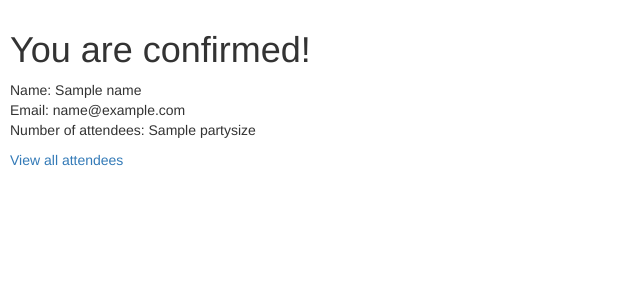
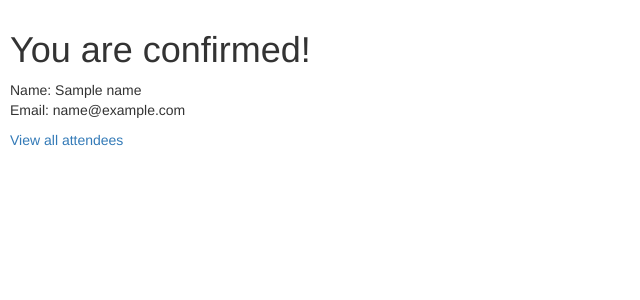
Before and after one commit to Azure-Samples/docker-flask-postgres, a Flask app: template app/templates/guest_confirmation.html in a window 1280 px wide. Shown: the top 300 px of the page, without its empty margins (0-640 px from the left). Run offline with Flask 2, Linux system fonts and the light colour scheme; the template is opened without the code that fills it: most values are stand-ins (such as "Sample title", 1, 10 or a date in 2020); some libraries are stand-ins or nearby versions.

Commit message:
reapply 0.1-initialapp tag

```diff
--- a/app/app.py
+++ b/app/app.py
@@ -36,13 +36,10 @@ def view_registration_form():
 def register_guest():
     name = request.form.get('name')
     email = request.form.get('email')
-    partysize = request.form.get('partysize')
-    if not partysize or partysize=='':
-        partysize = 1
 
-    guest = Guest(name, email, partysize)
+    guest = Guest(name, email)
     DB.session.add(guest)
     DB.session.commit()
 
     return render_template('guest_confirmation.html',
-        name=name, email=email, partysize=partysize)
+        name=name, email=email)
--- a/app/models.py
+++ b/app/models.py
@@ -7,9 +7,7 @@ class Guest(DB.Model):
     id = DB.Column(DB.Integer, primary_key=True)
     name = DB.Column(DB.String(80))
     email = DB.Column(DB.String(120))
-    partysize = DB.Column(DB.Integer, default=1)
 
-    def __init__(self, name=None, email=None, partysize=1):
+    def __init__(self, name=None, email=None):
         self.name = name
         self.email = email
-        self.partysize = partysize
--- a/app/templates/guest_confirmation.html
+++ b/app/templates/guest_confirmation.html
@@ -7,8 +7,7 @@
   <h1>You are confirmed!</h1>
   <p>
     Name: {{ name }}<br/>
-    Email: {{ email }}<br/>
-    Number of attendees: {{ partysize }}
+    Email: {{ email }}
   </p>
   <a href="/">View all attendees</a>
 {% endblock %}
--- a/app/templates/guest_list.html
+++ b/app/templates/guest_list.html
@@ -10,7 +10,6 @@
   <tr>
     <th>Name</th>
     <th>Email</th>
-    <th>Attendees</th>
   </tr>
   </thead>
   <tbody>
@@ -18,7 +17,6 @@
     <tr>
     <td>{{ guest.name }}</td>
     <td>{{ guest.email }}</td>
-    <td>{% if guest.partysize %}{{ guest.partysize }}{% else %}1{% endif %}</td>
     </tr>
   {% endfor %}
 </table>
--- a/app/templates/guest_registration.html
+++ b/app/templates/guest_registration.html
@@ -16,11 +16,6 @@
     <input type="email" class="form-control" id="emailfield" name="email" aria-describedby="emailHelp" placeholder="Email">
     <small id="emailHelp" class="form-text text-muted">Your email address in case we need to contact you.</small>
   </div>
-    <div class="form-group">
-    <label for="partyfield">Number of attendees</label>
-    <input type="number" min="0" step="1" class="form-control" id="partyfield" name="partysize" aria-describedby="partyHelp" value="1">
-    <small id="partyHelp" class="form-text text-muted"> Tell us how many people will be attending.</small>
-  </div>
   <button type="submit" class="btn btn-default">Register</button>
   </form>
 {% endblock %}
```
Also changed, not shown: app/migrations/versions/32b48058cd02_.py (deleted, +0 -28 lines).
